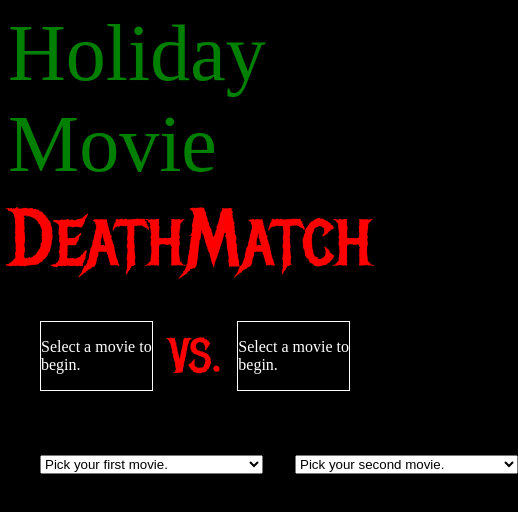
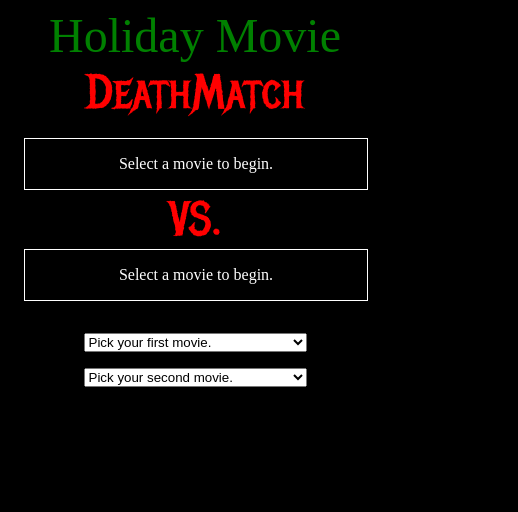
Before and after one commit to wijohnst/holiday_movie_bracket_simulator, a React (Create React App) app: page / in a window 390 px wide. Shown: the top 512 px of the page, 518 px wide, since content can reach past the window. Built offline with nearby package versions, Linux system fonts and the light colour scheme.

Commit message:
added media queries for responseive mobile design

```diff
--- a/src/Components/Controls.js
+++ b/src/Components/Controls.js
@@ -1,15 +1,28 @@
 import React from 'react'
 import styled from 'styled-components'
+
+import useMedia from '../Utilities/useMedia'
+import getDevice from '../Utilities/getDevice'
 
 import MovieSelect from './MovieSelect'
 
 const ComponentWrapper = styled.section`
     display: flex;
+    flex-direction: ${({flexDirection}) => flexDirection};
     padding: 1rem;
 `
 export default function Controls() {
+
+    const isMobile = useMedia(
+        [getDevice('browser'),getDevice('tablet'),getDevice('mobile')],
+        [false,false,true],
+        false
+    )
+
     return (
-        <ComponentWrapper>
+        <ComponentWrapper
+            flexDirection={(isMobile ? 'column' : 'row')}
+        >
             <MovieSelect
                 position={0}
             />
--- a/src/Components/Deathmatch.js
+++ b/src/Components/Deathmatch.js
@@ -1,10 +1,14 @@
 import React from 'react'
 import styled from 'styled-components'
+
+import useMedia from '../Utilities/useMedia'
+import getDevice from '../Utilities/getDevice'
 
 import Movie from './Movie'
 
 const ComponentWrapper = styled.section`
     display: flex;
+    flex-direction: ${({flexDirection}) => flexDirection};
     padding: 1rem;
 `
 const Versus = styled.div`
@@ -18,8 +22,17 @@ const Versus = styled.div`
 `
 
 export default function Deathmatch() {
+
+    const isMobile = useMedia(
+        [getDevice('browser'),getDevice('tablet'),getDevice('mobile')],
+        [false,false,true],
+        false
+    )
+
     return (
-        <ComponentWrapper>
+        <ComponentWrapper
+            flexDirection={(isMobile ? "column" : "row")}
+        >
             <Movie position={0} />
             <Versus>VS.</Versus>
             <Movie position={1} />
--- a/src/Components/Header.js
+++ b/src/Components/Header.js
@@ -1,15 +1,21 @@
 import React from 'react'
 import styled from 'styled-components'
+
+import useMedia from '../Utilities/useMedia'
+import getDevice from '../Utilities/getDevice'
 
 const ComponentWrapper = styled.section`
     display: flex;
     justify-content: center;
     align-items: center;
     flex-direction: column;
+    height: 100%;
+    width: 100%;
 `
 const HeaderText = styled.span`
-    font-size: 5rem;
+    font-size: ${({fontSize}) => fontSize};
     color: green;
+    text-align: center;
 `
 const DeathText = styled.span`
     font-family: 'Metal Mania', cursive;
@@ -17,9 +23,20 @@ const DeathText = styled.span`
 `
 
 export default function Header() {
+
+    const isMobile = useMedia(
+        [getDevice('browser'),getDevice('tablet'),getDevice('mobile')],
+        [false,false,true],
+        false
+    )
+
     return (
         <ComponentWrapper>
-            <HeaderText>Holiday Movie <DeathText>DeathMatch</DeathText></HeaderText>
+            <HeaderText
+                fontSize={(isMobile ? '3rem' : '5rem')}
+            >
+                Holiday Movie <DeathText>DeathMatch</DeathText>
+            </HeaderText>
         </ComponentWrapper>
     )
 }
--- a/src/Components/Layout.js
+++ b/src/Components/Layout.js
@@ -7,9 +7,7 @@ import Controls from './Controls'
 import Deathmatch from './Deathmatch'
 import Header from './Header'
 
-const AppWrapper = styled.section`
-    /* height: 100%; */
-`
+
 export default function Layout(props) {
 
     const { children } = props;
--- a/src/Components/Movie.js
+++ b/src/Components/Movie.js
@@ -1,5 +1,8 @@
 import React, { useContext, useEffect, useState } from 'react'
 import styled from 'styled-components'
+
+import useMedia from '../Utilities/useMedia'
+import getDevice from '../Utilities/getDevice'
 
 import { ViewContext } from '../Store/ViewContext'
 import MovieCard from './MovieCard';
@@ -8,7 +11,7 @@ const ComponentWrapper = styled.section`
     width: 100%;
     height: 100%;
     border: solid thin white;
-    margin: 1rem;
+    margin: ${({margin}) => margin};
     display: flex;
     flex-direction: column;
     justify-content: center;
@@ -27,8 +30,16 @@ export default function Movie(props) {
         }
     },[selection])
 
+    const isMobile = useMedia(
+        [getDevice('browser'),getDevice('tablet'),getDevice('mobile')],
+        [false,false,true],
+        false
+    )
+
     return (
-        <ComponentWrapper>
+        <ComponentWrapper
+            margin={(isMobile ? "none" : "1rem")}
+        >
            {(movie ? <MovieCard target={movie} /> : <p>Select a movie to begin.</p>)}
         </ComponentWrapper>
     )
--- a/src/Components/MovieCard.js
+++ b/src/Components/MovieCard.js
@@ -6,7 +6,6 @@ import { formatQueryString, getMovieData } from '../Utilities/getMovies'
 const ComponentWrapper = styled.section`
     color: white;
     padding: .25rem;
-
 `
 const Card = styled.section`
     display: flex;
--- a/src/Components/MovieSelect.js
+++ b/src/Components/MovieSelect.js
@@ -2,6 +2,9 @@ import React, { useRef, useContext } from 'react'
 import styled from 'styled-components'
 
 import { ViewContext } from '../Store/ViewContext'
+
+import useMedia from '../Utilities/useMedia'
+import getDevice from '../Utilities/getDevice'
 
 import getMovies from '../Utilities/getMovies'
 
@@ -11,7 +14,8 @@ const ComponentWrapper = styled.section`
     display: flex;
     justify-content: center;
     align-items: center;
-    margin: 1rem;
+    margin: ${({margin}) => margin};
+    margin-bottom: 1rem;
 `
 export default function MovieSelect(props) {
 
@@ -27,8 +31,16 @@ export default function MovieSelect(props) {
         setViewData({selection : spread});
     }
 
+    const isMobile = useMedia(
+        [getDevice('browser'),getDevice('tablet'),getDevice('mobile')],
+        [false,false,true],
+        false
+    )
+
     return (
-        <ComponentWrapper>
+        <ComponentWrapper
+            margin={(isMobile ? "none" : "1rem")}
+        >
             <select ref={selectRef} onChange={() => handleSelection(position)}>
                 <option>{(position === 0 ? "Pick your first movie." : "Pick your second movie.")}</option>
                 {getMovies().map((movie,index) => <option key={`option-${index}`}>{movie}</option>)}
--- /dev/null
+++ b/src/Utilities/getDevice.js
@@ -0,0 +1,10 @@
+export default function getDevice(target){
+
+    const devices = {
+        mobile: '(min-width: 300px)',
+        tablet: '(min-width: 700px)',
+        browser: '(min-width: 1200px)'
+    }
+
+    return devices[target];
+}
--- /dev/null
+++ b/src/Utilities/useMedia.js
@@ -0,0 +1,33 @@
+import { useState, useEffect } from 'react'
+
+export default function useMedia(queries, values, defaultValue) {
+    // Array containing a media query list for each query
+    const mediaQueryLists = queries.map(q => window.matchMedia(q));
+
+    // Function that gets value based on matching media query
+    const getValue = () => {
+      // Get index of first media query that matches
+      const index = mediaQueryLists.findIndex(mql => mql.matches);
+      // Return related value or defaultValue if none
+      return typeof values[index] !== 'undefined' ? values[index] : defaultValue;
+    };
+
+    // State and setter for matched value
+    const [value, setValue] = useState(getValue);
+
+    useEffect(
+      () => {
+        // Event listener callback
+        // Note: By defining getValue outside of useEffect we ensure that it has ...
+        // ... current values of hook args (as this hook callback is created once on mount).
+        const handler = () => setValue(getValue);
+        // Set a listener for each media query with above handler as callback.
+        mediaQueryLists.forEach(mql => mql.addListener(handler));
+        // Remove listeners on cleanup
+        return () => mediaQueryLists.forEach(mql => mql.removeListener(handler));
+      },//eslint-disable-next-line
+      [] // Empty array ensures effect is only run on mount and unmount
+    );
+
+    return value;
+  }
```
Also changed, not shown: 1 other file (tests, documents, lock files or other folders).
